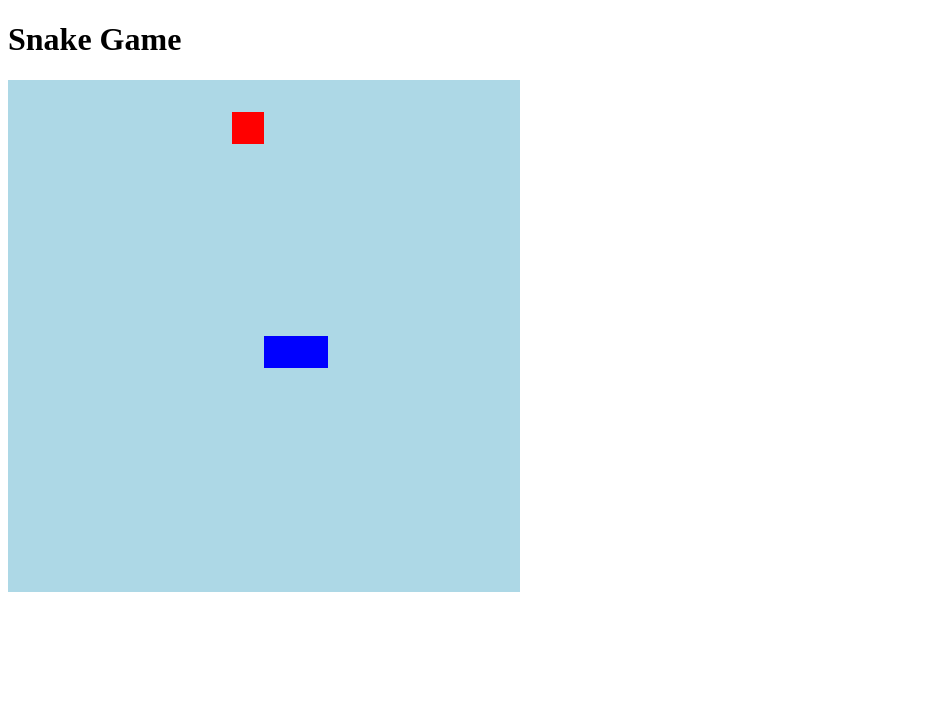
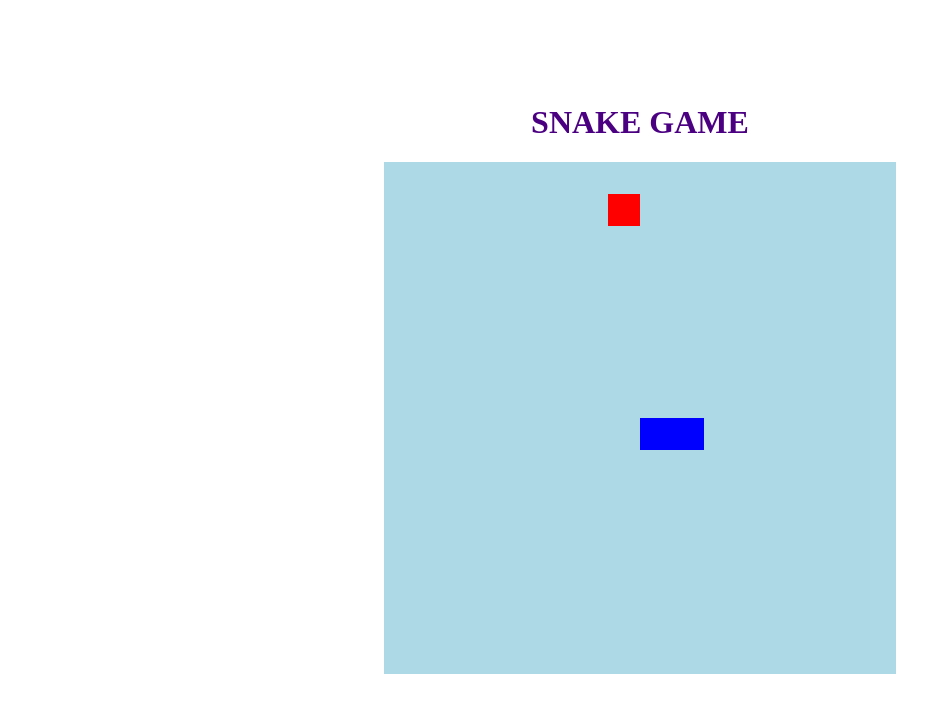
Before and after one commit to Katia-ST/snake-game-recreation, a plain HTML site: page index.html in a window 1280 px wide. Shown: the whole page, without its empty margins (0-951 px from the left). Drawn offline with Linux system fonts and the light colour scheme.

Commit message:
add body stylization

```diff
--- a/index.html
+++ b/index.html
@@ -9,7 +9,7 @@
     <title> Snake Game </title>
 </head>
 <body>
-    <h1> Snake Game </h1>
+    <h1> SNAKE GAME </h1>
     <canvas id="snake" width="512" height="512"></canvas>
 </body>
 </html>
--- a/style.css
+++ b/style.css
@@ -0,0 +1,10 @@
+body {
+    height: 90vh;
+    width: 90;
+    display: flex;
+    justify-content: center;
+    align-items: center;
+    flex-direction: column;
+    color: indigo;
+    padding: 10px;
+}
```
